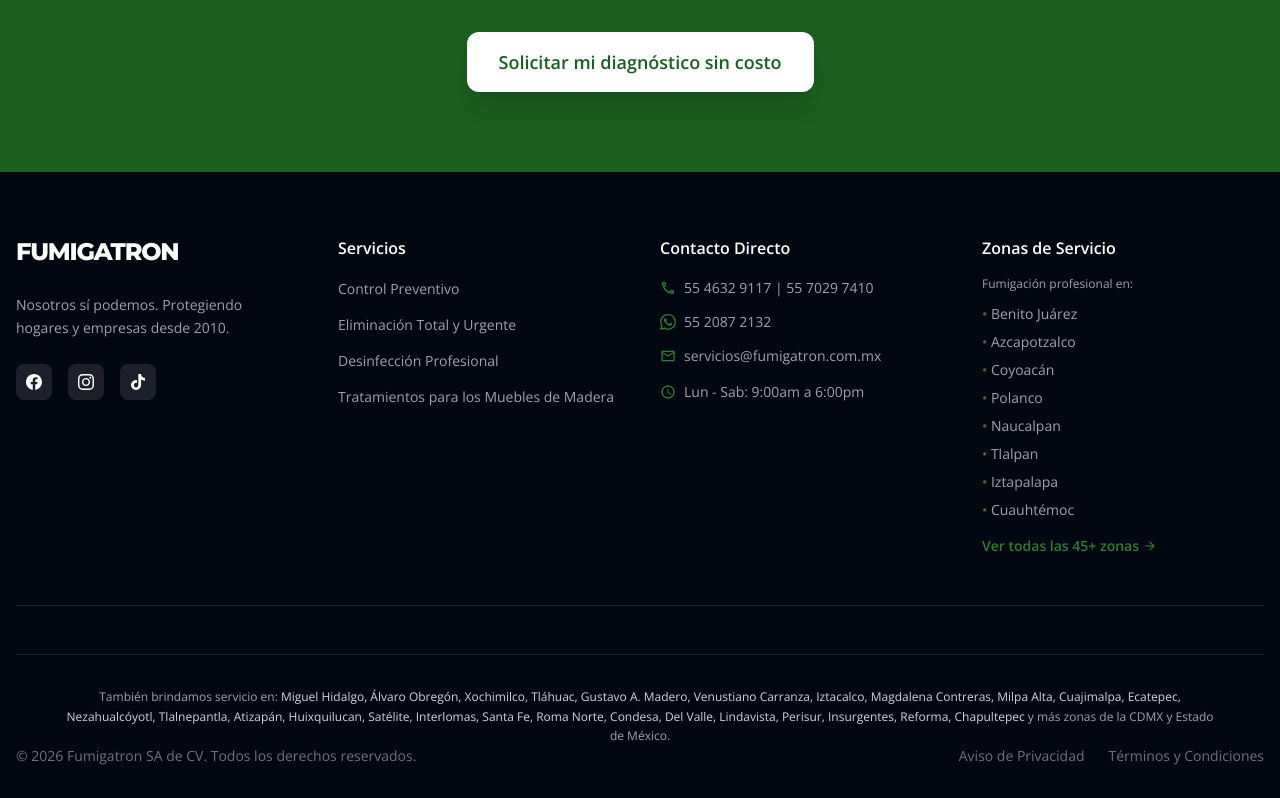
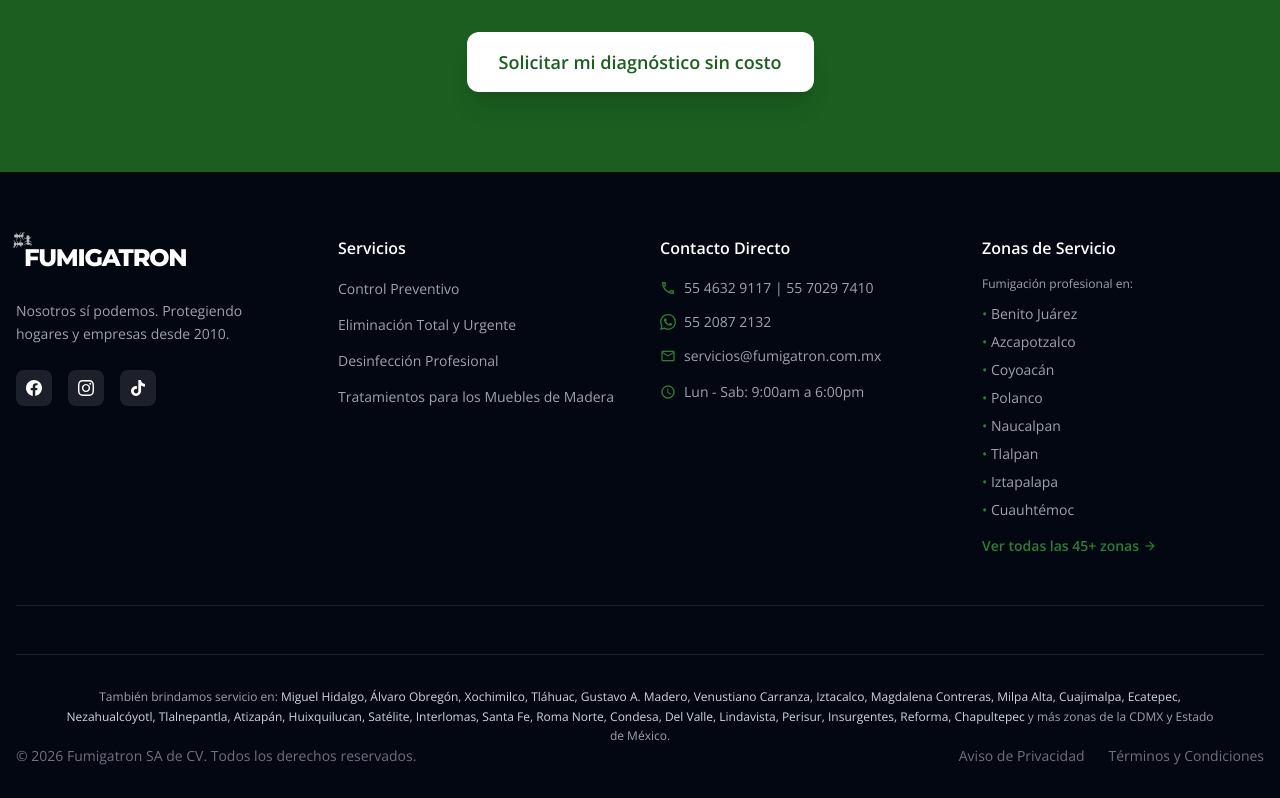
Before and after one commit to swiftsconnectervice/FUMIGATRON, a React (Vite) app: page /nosotros in a window 1280 px wide. Shown: the part 3933-4731 px from the top of the page. Built offline with nearby package versions, Linux system fonts and the light colour scheme; no server answers.

Commit message:
feat: hormigas rectangulo alrededor de FUMIGATRON en footer con offset-path

```diff
--- a/App.tsx
+++ b/App.tsx
@@ -1066,31 +1066,31 @@
       <div className="grid grid-cols-1 md:grid-cols-2 lg:grid-cols-4 gap-10 mb-12 pb-12 border-b border-white/10">
         {/* Column 1: Identity */}
         <div>
-          <div className="mb-2">
-            <span className="font-display font-black text-2xl tracking-tighter">
-              FUMIGATRON
-            </span>
-            <div className="footer-ant-trail">
-              <div className="footer-ant-group">
+          <div className="mb-4">
+            <div className="footer-logo-wrap">
+              <span className="font-display font-black text-2xl tracking-tighter">
+                FUMIGATRON
+              </span>
+              <div className="footer-ant-rect">
                 {[0,1,2].map(i => (
-                  <svg key={i} className="footer-ant" width="16" height="11" viewBox="0 0 18 12" fill="none" xmlns="http://www.w3.org/2000/svg">
+                  <svg key={i} className="footer-ant-walker" viewBox="0 0 18 12" fill="none" xmlns="http://www.w3.org/2000/svg">
                     <g transform="scale(-1,1) translate(-18,0)">
-                      <ellipse cx="13" cy="6" rx="3.5" ry="2.5" fill="rgba(255,255,255,0.5)"/>
-                      <ellipse cx="8" cy="6" rx="2.2" ry="2" fill="rgba(255,255,255,0.5)"/>
-                      <ellipse cx="4" cy="6" rx="2" ry="2.2" fill="rgba(255,255,255,0.5)"/>
-                      <line x1="3" y1="4" x2="1" y2="1" stroke="rgba(255,255,255,0.5)" strokeWidth="0.8" strokeLinecap="round"/>
-                      <line x1="4" y1="4" x2="3" y2="1" stroke="rgba(255,255,255,0.5)" strokeWidth="0.8" strokeLinecap="round"/>
+                      <ellipse cx="13" cy="6" rx="3.5" ry="2.5" fill="rgba(255,255,255,0.7)"/>
+                      <ellipse cx="8" cy="6" rx="2.2" ry="2" fill="rgba(255,255,255,0.7)"/>
+                      <ellipse cx="4" cy="6" rx="2" ry="2.2" fill="rgba(255,255,255,0.7)"/>
+                      <line x1="3" y1="4" x2="1" y2="1" stroke="rgba(255,255,255,0.7)" strokeWidth="0.8" strokeLinecap="round"/>
+                      <line x1="4" y1="4" x2="3" y2="1" stroke="rgba(255,255,255,0.7)" strokeWidth="0.8" strokeLinecap="round"/>
                       <g className="ant-leg-front">
-                        <line x1="11" y1="7" x2="13" y2="11" stroke="rgba(255,255,255,0.5)" strokeWidth="0.9" strokeLinecap="round"/>
-                        <line x1="11" y1="5" x2="13" y2="1" stroke="rgba(255,255,255,0.5)" strokeWidth="0.9" strokeLinecap="round"/>
+                        <line x1="11" y1="7" x2="13" y2="11" stroke="rgba(255,255,255,0.7)" strokeWidth="0.9" strokeLinecap="round"/>
+                        <line x1="11" y1="5" x2="13" y2="1" stroke="rgba(255,255,255,0.7)" strokeWidth="0.9" strokeLinecap="round"/>
                       </g>
                       <g className="ant-leg-mid">
-                        <line x1="8" y1="7.5" x2="6" y2="11" stroke="rgba(255,255,255,0.5)" strokeWidth="0.9" strokeLinecap="round"/>
-                        <line x1="8" y1="4.5" x2="6" y2="1" stroke="rgba(255,255,255,0.5)" strokeWidth="0.9" strokeLinecap="round"/>
+                        <line x1="8" y1="7.5" x2="6" y2="11" stroke="rgba(255,255,255,0.7)" strokeWidth="0.9" strokeLinecap="round"/>
+                        <line x1="8" y1="4.5" x2="6" y2="1" stroke="rgba(255,255,255,0.7)" strokeWidth="0.9" strokeLinecap="round"/>
                       </g>
                       <g className="ant-leg-back">
-                        <line x1="5" y1="7.5" x2="3" y2="11" stroke="rgba(255,255,255,0.5)" strokeWidth="0.9" strokeLinecap="round"/>
-                        <line x1="5" y1="4.5" x2="3" y2="1" stroke="rgba(255,255,255,0.5)" strokeWidth="0.9" strokeLinecap="round"/>
+                        <line x1="5" y1="7.5" x2="3" y2="11" stroke="rgba(255,255,255,0.7)" strokeWidth="0.9" strokeLinecap="round"/>
+                        <line x1="5" y1="4.5" x2="3" y2="1" stroke="rgba(255,255,255,0.7)" strokeWidth="0.9" strokeLinecap="round"/>
                       </g>
                     </g>
                   </svg>
--- a/index.html
+++ b/index.html
@@ -117,36 +117,31 @@
       .ant-antenna { transform-origin: 0% 100%; animation: antennaWiggle 0.5s ease-in-out infinite alternate; }
       @keyframes antennaWiggle { from { rotate: -12deg; } to { rotate: 12deg; } }
 
-      /* === Footer: hormigas onduladas debajo del logo === */
-      .footer-ant-trail {
-        overflow: hidden;
-        width: 140px;
-        height: 16px;
+      /* === Footer: hormigas caminando en rectángulo alrededor de FUMIGATRON === */
+      .footer-logo-wrap {
         position: relative;
-        margin-top: 2px;
+        display: inline-block;
+        padding: 6px 8px;
         margin-bottom: 4px;
       }
-      .footer-ant-group {
+      .footer-ant-rect {
         position: absolute;
-        display: flex;
-        align-items: center;
-        gap: 12px;
-        animation: footerAntWalk 7s linear infinite;
-        top: 0;
+        inset: 0;
+        pointer-events: none;
       }
-      .footer-ant-group:nth-child(2) { animation-delay: -3.5s; }
-      .footer-ant {
-        animation: footerAntWave 1.2s ease-in-out infinite alternate;
+      .footer-ant-walker {
+        position: absolute;
+        width: 12px;
+        height: 8px;
+        offset-path: border-box;
+        offset-rotate: auto;
+        animation: rectWalk 6s linear infinite;
       }
-      .footer-ant:nth-child(2) { animation-delay: -0.4s; }
-      .footer-ant:nth-child(3) { animation-delay: -0.8s; }
-      @keyframes footerAntWalk {
-        0%   { transform: translateX(-80px); }
-        100% { transform: translateX(160px); }
-      }
-      @keyframes footerAntWave {
-        from { transform: translateY(0px); }
-        to   { transform: translateY(-5px); }
+      .footer-ant-walker:nth-child(2) { animation-delay: -2s; }
+      .footer-ant-walker:nth-child(3) { animation-delay: -4s; }
+      @keyframes rectWalk {
+        0%   { offset-distance: 0%; }
+        100% { offset-distance: 100%; }
       }
     </style>
   <script type="importmap">
--- a/src/pages/AboutPage.tsx
+++ b/src/pages/AboutPage.tsx
@@ -154,31 +154,31 @@
       <div className="grid grid-cols-1 md:grid-cols-2 lg:grid-cols-4 gap-10 mb-12 pb-12 border-b border-white/10">
         {/* Column 1: Identity */}
         <div>
-          <div className="mb-2">
-            <span className="font-display font-black text-2xl tracking-tighter">
-              FUMIGATRON
-            </span>
-            <div className="footer-ant-trail">
-              <div className="footer-ant-group">
+          <div className="mb-4">
+            <div className="footer-logo-wrap">
+              <span className="font-display font-black text-2xl tracking-tighter">
+                FUMIGATRON
+              </span>
+              <div className="footer-ant-rect">
                 {[0,1,2].map(i => (
-                  <svg key={i} className="footer-ant" width="16" height="11" viewBox="0 0 18 12" fill="none" xmlns="http://www.w3.org/2000/svg">
+                  <svg key={i} className="footer-ant-walker" viewBox="0 0 18 12" fill="none" xmlns="http://www.w3.org/2000/svg">
                     <g transform="scale(-1,1) translate(-18,0)">
-                      <ellipse cx="13" cy="6" rx="3.5" ry="2.5" fill="rgba(255,255,255,0.5)"/>
-                      <ellipse cx="8" cy="6" rx="2.2" ry="2" fill="rgba(255,255,255,0.5)"/>
-                      <ellipse cx="4" cy="6" rx="2" ry="2.2" fill="rgba(255,255,255,0.5)"/>
-                      <line x1="3" y1="4" x2="1" y2="1" stroke="rgba(255,255,255,0.5)" strokeWidth="0.8" strokeLinecap="round"/>
-                      <line x1="4" y1="4" x2="3" y2="1" stroke="rgba(255,255,255,0.5)" strokeWidth="0.8" strokeLinecap="round"/>
+                      <ellipse cx="13" cy="6" rx="3.5" ry="2.5" fill="rgba(255,255,255,0.7)"/>
+                      <ellipse cx="8" cy="6" rx="2.2" ry="2" fill="rgba(255,255,255,0.7)"/>
+                      <ellipse cx="4" cy="6" rx="2" ry="2.2" fill="rgba(255,255,255,0.7)"/>
+                      <line x1="3" y1="4" x2="1" y2="1" stroke="rgba(255,255,255,0.7)" strokeWidth="0.8" strokeLinecap="round"/>
+                      <line x1="4" y1="4" x2="3" y2="1" stroke="rgba(255,255,255,0.7)" strokeWidth="0.8" strokeLinecap="round"/>
                       <g className="ant-leg-front">
-                        <line x1="11" y1="7" x2="13" y2="11" stroke="rgba(255,255,255,0.5)" strokeWidth="0.9" strokeLinecap="round"/>
-                        <line x1="11" y1="5" x2="13" y2="1" stroke="rgba(255,255,255,0.5)" strokeWidth="0.9" strokeLinecap="round"/>
+                        <line x1="11" y1="7" x2="13" y2="11" stroke="rgba(255,255,255,0.7)" strokeWidth="0.9" strokeLinecap="round"/>
+                        <line x1="11" y1="5" x2="13" y2="1" stroke="rgba(255,255,255,0.7)" strokeWidth="0.9" strokeLinecap="round"/>
                       </g>
                       <g className="ant-leg-mid">
-                        <line x1="8" y1="7.5" x2="6" y2="11" stroke="rgba(255,255,255,0.5)" strokeWidth="0.9" strokeLinecap="round"/>
-                        <line x1="8" y1="4.5" x2="6" y2="1" stroke="rgba(255,255,255,0.5)" strokeWidth="0.9" strokeLinecap="round"/>
+                        <line x1="8" y1="7.5" x2="6" y2="11" stroke="rgba(255,255,255,0.7)" strokeWidth="0.9" strokeLinecap="round"/>
+                        <line x1="8" y1="4.5" x2="6" y2="1" stroke="rgba(255,255,255,0.7)" strokeWidth="0.9" strokeLinecap="round"/>
                       </g>
                       <g className="ant-leg-back">
-                        <line x1="5" y1="7.5" x2="3" y2="11" stroke="rgba(255,255,255,0.5)" strokeWidth="0.9" strokeLinecap="round"/>
-                        <line x1="5" y1="4.5" x2="3" y2="1" stroke="rgba(255,255,255,0.5)" strokeWidth="0.9" strokeLinecap="round"/>
+                        <line x1="5" y1="7.5" x2="3" y2="11" stroke="rgba(255,255,255,0.7)" strokeWidth="0.9" strokeLinecap="round"/>
+                        <line x1="5" y1="4.5" x2="3" y2="1" stroke="rgba(255,255,255,0.7)" strokeWidth="0.9" strokeLinecap="round"/>
                       </g>
                     </g>
                   </svg>
```
Also changed, not shown: src/pages/ContactPage.tsx (+18 -18 lines), src/pages/PlagasPage.tsx (+18 -18 lines), src/pages/ServicesPage.tsx (+18 -18 lines).
